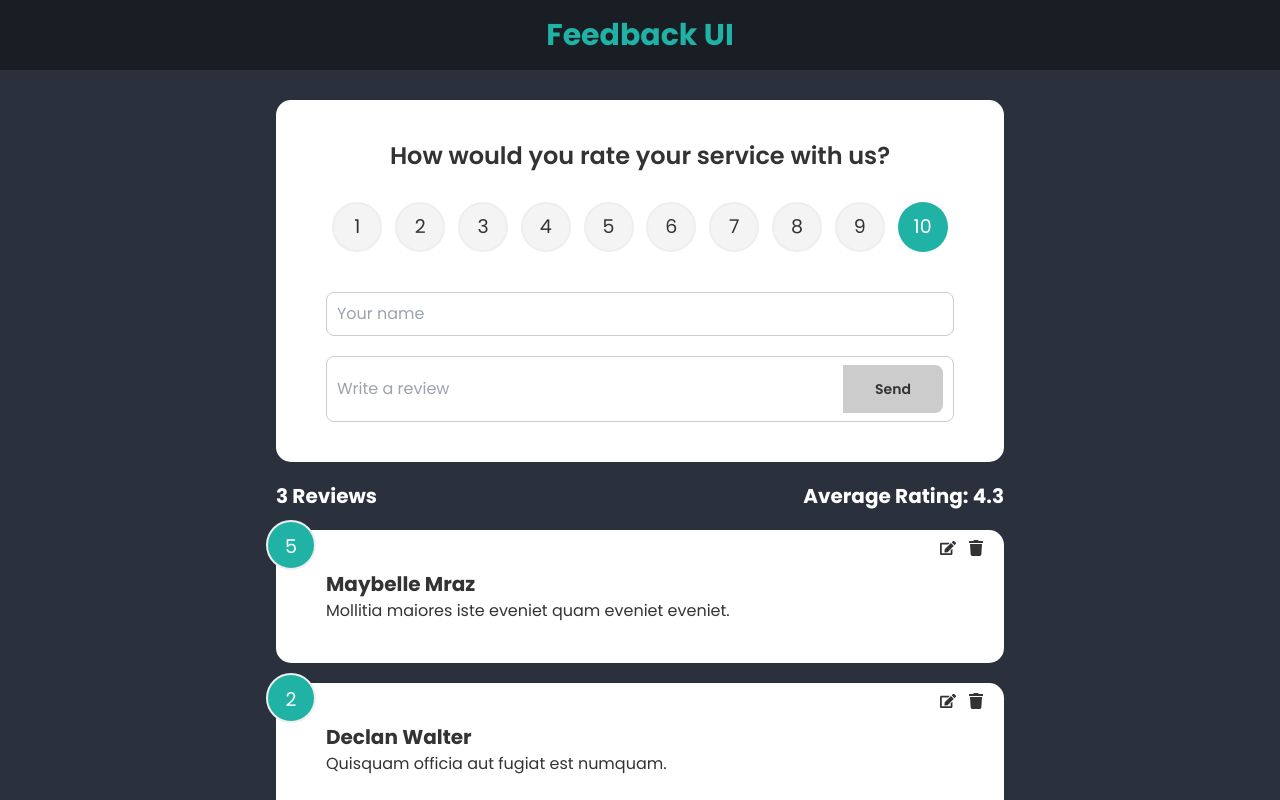
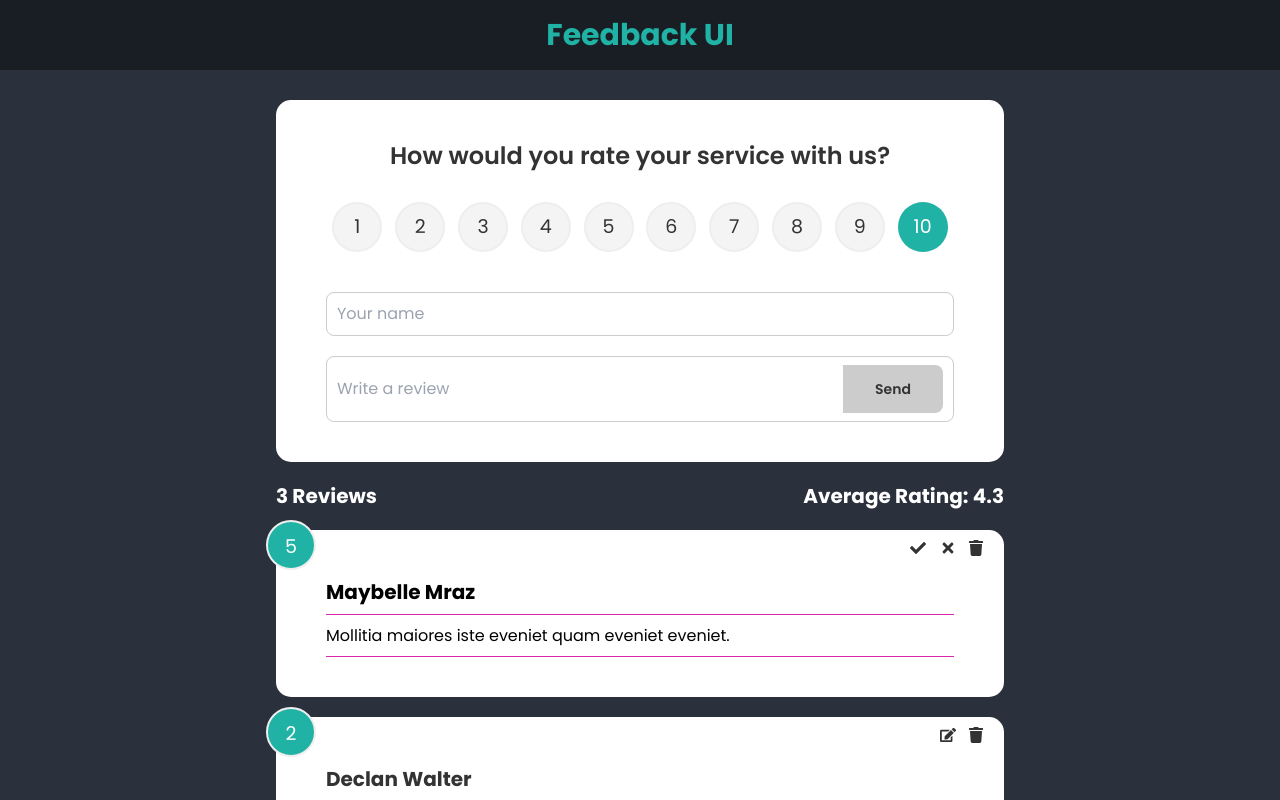
Before and after one commit to michaeleii/react-feedback-ui, a React (Vite) app: page / in a window 1280 px wide. Both pictures are taken after a click on the button 948 px from the left and 547 px from the top of the page. Shown: the top 800 px of the page. Built offline with nearby package versions, Linux system fonts and the light colour scheme.

Commit message:
Add edit mode

```diff
--- a/src/components/FeedbackForm.tsx
+++ b/src/components/FeedbackForm.tsx
@@ -1,4 +1,4 @@
-import { useState } from "react";
+import { useEffect, useState } from "react";
 import Card from "./shared/Card";
 import Button from "./shared/Button";
 import RatingSelect from "./RatingSelect";
@@ -10,8 +10,9 @@ function FeedbackForm() {
 	const [rating, setRating] = useState(10);
 	const [btnDisabled, setBtnDisabled] = useState(true);
 	const [message, setMessage] = useState("");
+	const reviewGreaterThan10Chars = review.trim().length > 10;
+
 	const dispatch = useFeedbackDispatch();
-	const reviewGreaterThan10Chars = review.trim().length > 10;
 
 	function handleNameChange(e: React.ChangeEvent<HTMLInputElement>) {
 		setName(e.target.value);
@@ -30,17 +31,23 @@ function FeedbackForm() {
 		setReview(e.target.value);
 	}
 
+	const handleAddFbItem = (feedback: {
+		name: string;
+		text: string;
+		rating: number;
+	}) => {
+		dispatch({
+			type: "added",
+			feedback,
+		});
+	};
+
 	function handleSubmit(e: React.FormEvent<HTMLFormElement>) {
 		e.preventDefault();
 		if (reviewGreaterThan10Chars && name.trim() !== "") {
-			dispatch({
-				type: "added",
-				feedback: {
-					name,
-					text: review,
-					rating,
-				},
-			});
+			handleAddFbItem({ name, text: review, rating });
+			setName("");
+			setReview("");
 		}
 	}
 
--- a/src/components/FeedbackItem.tsx
+++ b/src/components/FeedbackItem.tsx
@@ -1,27 +1,96 @@
-import useFeedbackDispatch from "../hooks/useFeedbackDispatch";
 import Feedback from "../interfaces/Feedback";
 import Card from "./shared/Card";
-import { FaTrash, FaEdit } from "react-icons/fa";
+import { FaTrash, FaEdit, FaCheck, FaTimes } from "react-icons/fa";
+
+import useFeedbackDispatch from "../hooks/useFeedbackDispatch";
+import { useState } from "react";
+import RatingSelect from "./RatingSelect";
 
 function FeedbackItem({ feedback }: { feedback: Feedback }) {
 	const dispatch = useFeedbackDispatch();
+	const [edit, setEdit] = useState(false);
+	const [editItem, setEditItem] = useState(feedback);
+
 	const handleDeleteFbItem = (id: number) => {
 		dispatch({
 			type: "deleted",
 			id,
 		});
 	};
+
+	const handleEditFbItem = () => {
+		setEdit(true);
+	};
+
+	const handleConfirmEdit = () => {
+		setEdit(false);
+		setEditItem({ ...editItem });
+		dispatch({
+			type: "updated",
+			feedback: editItem,
+		});
+	};
+
+	const handleCancelEdit = () => {
+		setEdit(false);
+		setEditItem({ ...feedback });
+	};
+
+	function handleNameChange(e: React.ChangeEvent<HTMLInputElement>) {
+		setEditItem({ ...editItem, name: e.target.value });
+	}
+	function handleReviewChange(e: React.ChangeEvent<HTMLInputElement>) {
+		setEditItem({ ...editItem, text: e.target.value });
+	}
+
+	if (edit) {
+		return (
+			<Card>
+				<div className="input-group edit-input">
+					<input
+						type="text"
+						className="text-xl font-bold"
+						value={editItem.name}
+						onChange={handleNameChange}
+					/>
+				</div>
+				<div className="num-display">{editItem.rating}</div>
+				<button
+					className="close"
+					onClick={() => handleDeleteFbItem(editItem.id)}
+				>
+					<FaTrash></FaTrash>
+				</button>
+				<button className="confirm" onClick={() => handleConfirmEdit()}>
+					<FaCheck></FaCheck>
+				</button>
+
+				<button className="cancel" onClick={() => handleCancelEdit()}>
+					<FaTimes></FaTimes>
+				</button>
+				<div className="input-group edit-input">
+					<input
+						type="text"
+						className="text-display"
+						value={editItem.text}
+						onChange={handleReviewChange}
+					/>
+				</div>
+			</Card>
+		);
+	}
+
 	return (
 		<Card>
-			<h3 className="text-xl font-bold">{feedback.name}</h3>
+			<h3 className="text-xl font-bold py-[8px]">{feedback.name}</h3>
 			<div className="num-display">{feedback.rating}</div>
 			<button className="close" onClick={() => handleDeleteFbItem(feedback.id)}>
 				<FaTrash></FaTrash>
 			</button>
-			<button className="edit">
+			<button className="edit" onClick={() => handleEditFbItem()}>
 				<FaEdit></FaEdit>
 			</button>
-			<div className="text-display">{feedback.text}</div>
+			<div className="text-display py-[8px]">{feedback.text}</div>
 		</Card>
 	);
 }
--- a/src/components/FeedbackList.tsx
+++ b/src/components/FeedbackList.tsx
@@ -4,9 +4,24 @@ import { motion, AnimatePresence } from "framer-motion";
 
 function FeedbackList() {
 	const feedbacks = useFeedback();
-	if (!feedbacks || !feedbacks.length) return <p>No feedbacks to show.</p>;
+	if (!feedbacks || !feedbacks.length)
+		return (
+			<AnimatePresence>
+				<div className="feedback-list">
+					<motion.div
+						key={"empty"}
+						initial={{ opacity: 0 }}
+						animate={{ opacity: 1 }}
+						exit={{ opacity: 0 }}
+						layout
+					>
+						<p className="text-center mt-10">No feedbacks to show.</p>
+					</motion.div>
+				</div>
+			</AnimatePresence>
+		);
 	return (
-		<div className="feedback-list ">
+		<div className="feedback-list">
 			<AnimatePresence>
 				{feedbacks.map((f) => (
 					<motion.div
--- a/src/index.css
+++ b/src/index.css
@@ -67,7 +67,9 @@ input {
 }
 
 .close,
-.edit {
+.edit,
+.confirm,
+.cancel {
 	@apply absolute top-[10px] right-[20px] cursor-pointer bg-none border-none transition-colors duration-300 ease-in-out;
 }
 .close:hover {
@@ -80,6 +82,22 @@ input {
 
 .edit:hover {
 	@apply text-primary;
+}
+
+.confirm {
+	@apply right-[70px] mr-2;
+}
+
+.confirm:hover {
+	@apply text-green-500;
+}
+
+.cancel {
+	@apply right-[40px] mr-2;
+}
+
+.cancel:hover {
+	@apply text-[#df1d1d];
 }
 
 .btn {
@@ -130,6 +148,10 @@ input {
 	@apply my-[10px] mx-[0];
 }
 
+.card .input-group.edit-input {
+	@apply mt-0 pl-0 border-0 border-b-[1px] border-secondary rounded-none;
+}
+
 @media (max-width: 600px) {
 	.rating li {
 		margin: 10px 3px;
```
